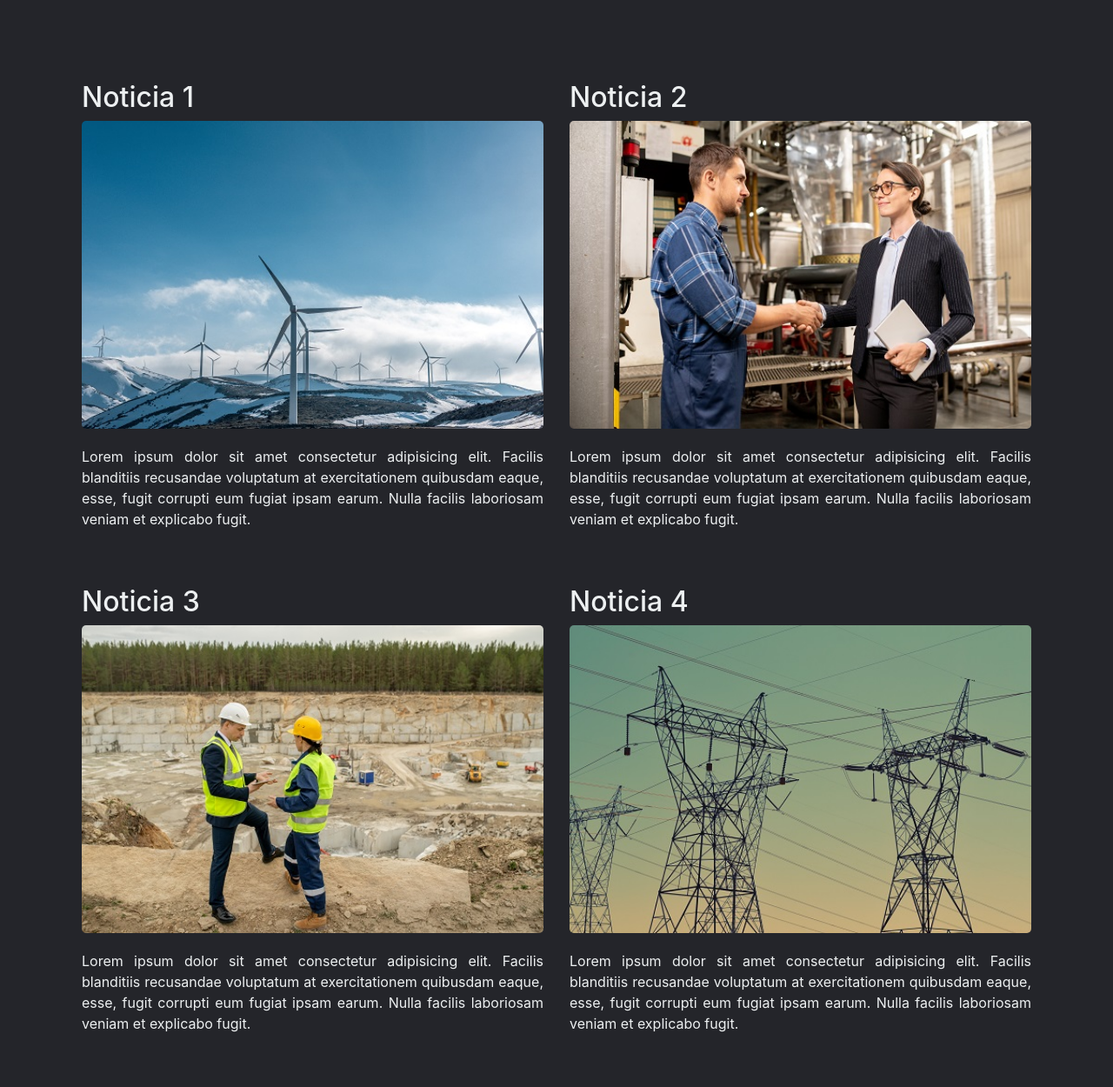
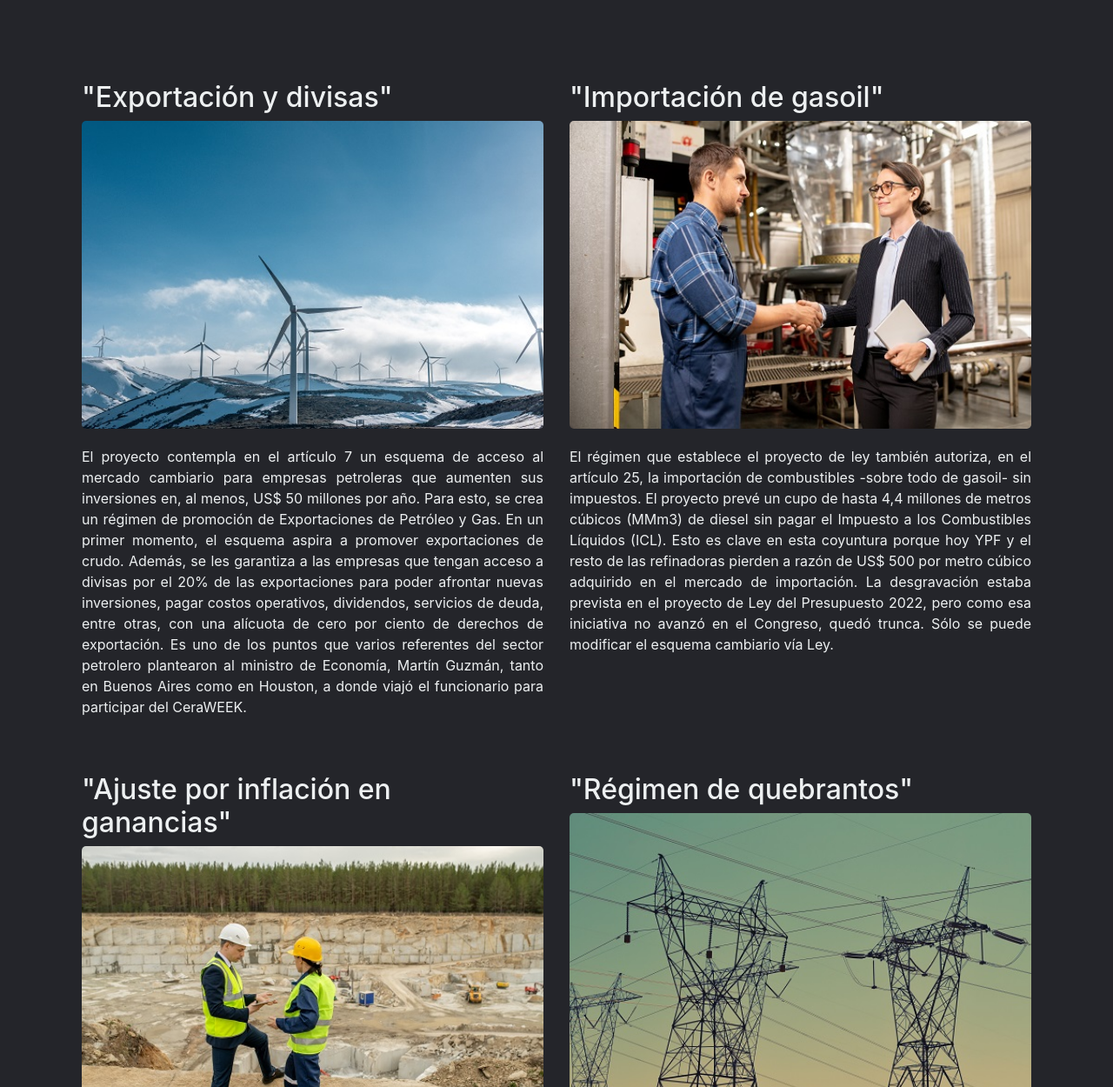
Before and after one commit to JeronimoPeredo/legal_energy-peredo, a website: page views/noticias.html in a window 1280 px wide. Shown: the part 163-1413 px from the top of the page at 87% size. Drawn offline with nearby package versions, Linux system fonts and the light colour scheme.

Commit message:
Ultimos cambios para entrega final

```diff
--- a/views/noticias.html
+++ b/views/noticias.html
@@ -50,36 +50,26 @@
     <div class="container mt-5 px-4">
         <div class="row">
           <div class="col-sm-12 col-md-6 col-lg-6 mt-5">
-            <h2 class="noticias-title">Noticia 1</h2>
+            <h2 class="noticias-title">"Exportación y divisas"</h2>
             <img src="../assets/img/jason-blackeye-nyL-rzwP-Mk-unsplash.jpg" alt="noticia1" width="auto" height="auto" class="img1 animate__animated animate__fadeInLeftBig">
-            <p class="p-noticias">Lorem ipsum dolor sit amet consectetur adipisicing elit. Facilis blanditiis recusandae voluptatum at exercitationem quibusdam eaque, esse, fugit corrupti eum fugiat ipsam earum. Nulla facilis laboriosam veniam et explicabo fugit.</p>
+            <p class="p-noticias">El proyecto contempla en el artículo 7 un esquema de acceso al mercado cambiario para empresas petroleras que aumenten sus inversiones en, al menos, US$ 50 millones por año. Para esto, se crea un régimen de promoción de Exportaciones de Petróleo y Gas. En un primer momento, el esquema aspira a promover exportaciones de crudo. Además, se les garantiza a las empresas que tengan acceso a divisas por el 20% de las exportaciones para poder afrontar nuevas inversiones, pagar costos operativos, dividendos, servicios de deuda, entre otras, con una alícuota de cero por ciento de derechos de exportación. Es uno de los puntos que varios referentes del sector petrolero plantearon al ministro de Economía, Martín Guzmán, tanto en Buenos Aires como en Houston, a donde viajó el funcionario para participar del CeraWEEK.
+            </p>
           </div>
           <div class="col-sm-12 col-md-6 col-lg-6 mt-5">
-            <h2 class="noticias-title">Noticia 2</h2>
+            <h2 class="noticias-title">"Importación de gasoil"</h2>
             <img src="../assets/img/young-female-partner-shaking-hand-of-engineer-of-c-UYDW9G4.JPG" alt="noticia2" width="auto" height="auto" class="img1 animate__animated animate__fadeInRightBig">
-            <p class="p-noticias">Lorem ipsum dolor sit amet consectetur adipisicing elit. Facilis blanditiis recusandae voluptatum at exercitationem quibusdam eaque, esse, fugit corrupti eum fugiat ipsam earum. Nulla facilis laboriosam veniam et explicabo fugit.</p>
+            <p class="p-noticias">El régimen que establece el proyecto de ley también autoriza, en el artículo 25, la importación de combustibles -sobre todo de gasoil- sin impuestos. El proyecto prevé un cupo de hasta 4,4 millones de metros cúbicos (MMm3) de diesel sin pagar el Impuesto a los Combustibles Líquidos (ICL). Esto es clave en esta coyuntura porque hoy YPF y el resto de las refinadoras pierden a razón de US$ 500 por metro cúbico adquirido en el mercado de importación. La desgravación estaba prevista en el proyecto de Ley del Presupuesto 2022, pero como esa iniciativa no avanzó en el Congreso, quedó trunca. Sólo se puede modificar el esquema cambiario vía Ley.</p>
           </div>
           <div class="col-sm-12 col-md-6 col-lg-6 mt-5">
-            <h2 class="noticias-title">Noticia 3</h2>
+            <h2 class="noticias-title">"Ajuste por inflación en ganancias"</h2>
             <img src="../assets/img/young-foreman-and-female-engineer-interacting-at-q-DUTKRQN.JPG" alt="nose" width="auto" height="auto" class="img1 animate__animated animate__fadeInLeftBig">
-            <p class="p-noticias">Lorem ipsum dolor sit amet consectetur adipisicing elit. Facilis blanditiis recusandae voluptatum at exercitationem quibusdam eaque, esse, fugit corrupti eum fugiat ipsam earum. Nulla facilis laboriosam veniam et explicabo fugit.</p>
+            <p class="p-noticias">El artículo 35 propone cambios en la metodología de ajuste por inflación para el pago del Impuesto a las Ganancias correspondiente a 2021. Este punto que reclaman las empresas desde hace algunos meses, dado que el esquema vigente genera una «ganancia ficticia» que repercute en el nivel de impuestos que deben pagar las petroleras, obligando a los privados a reducir sus inversiones productivas. Era otro de los puntos que estaba incluido en el proyecto de Presupuesto 2022. EconoJournal publicó una nota que advierte sobre esa situación en enero.</p>
           </div>
           <div class="col-sm-12 col-md-6 col-lg-6 mt-5">
-            <h2 class="noticias-title">Noticia 4</h2>
+            <h2 class="noticias-title">"Régimen de quebrantos"</h2>
             <img src="../assets/img/fre-sonneveld-q6n8nIrDQHE-unsplash.jpg" alt="nose" width="auto" height="auto" class="img1 animate__animated animate__fadeInRightBig">
-            <p class="p-noticias">Lorem ipsum dolor sit amet consectetur adipisicing elit. Facilis blanditiis recusandae voluptatum at exercitationem quibusdam eaque, esse, fugit corrupti eum fugiat ipsam earum. Nulla facilis laboriosam veniam et explicabo fugit.</p>
+            <p class="p-noticias">El proyecto prevé en el artículo 29 la creación de un régimen de quebrantos, que es favorable para que YPF pueda anotar las pérdidas que registró en su balance de downstream de 2019 y 2020.</p>
           </div>
-          <!-- <div class="col-sm-12 col-md-6 col-lg-6 mt-5">
-            <h2 class="noticias-title">Noticia 5</h2>
-            <img src="../assets/img/female-engineers-at-plant-7Z4AVUJ.jpg" alt="nose" width="auto" height="auto" class="img1 animate__animated animate__fadeInLeftBig">
-            <p class="p-noticias">Lorem ipsum dolor sit amet consectetur adipisicing elit. Facilis blanditiis recusandae voluptatum at exercitationem quibusdam eaque, esse, fugit corrupti eum fugiat ipsam earum. Nulla facilis laboriosam veniam et explicabo fugit.</p>
-          </div>
-          <div class="col-sm-12 col-md-6 col-lg-6 mt-5">
-            <h2 class="noticias-title">Noticia 6</h2>
-            <img src="../assets/img/anton-dmitriev-kBKOaghy8mU-unsplash.jpg" alt="nose" width="auto" height="auto" class="img1 animate__animated animate__fadeInRightBig">
-            <p class="p-noticias">Lorem ipsum dolor sit amet consectetur adipisicing elit. Facilis blanditiis recusandae voluptatum at exercitationem quibusdam eaque, esse, fugit corrupti eum fugiat ipsam earum. Nulla facilis laboriosam veniam et explicabo fugit.</p>
-          </div>
-        </div> -->
       </div>
 
     <!-- FOOTER -->
```
Also changed, not shown: views/que_ofrecemos.html (+8 -7 lines), 1 other file.
